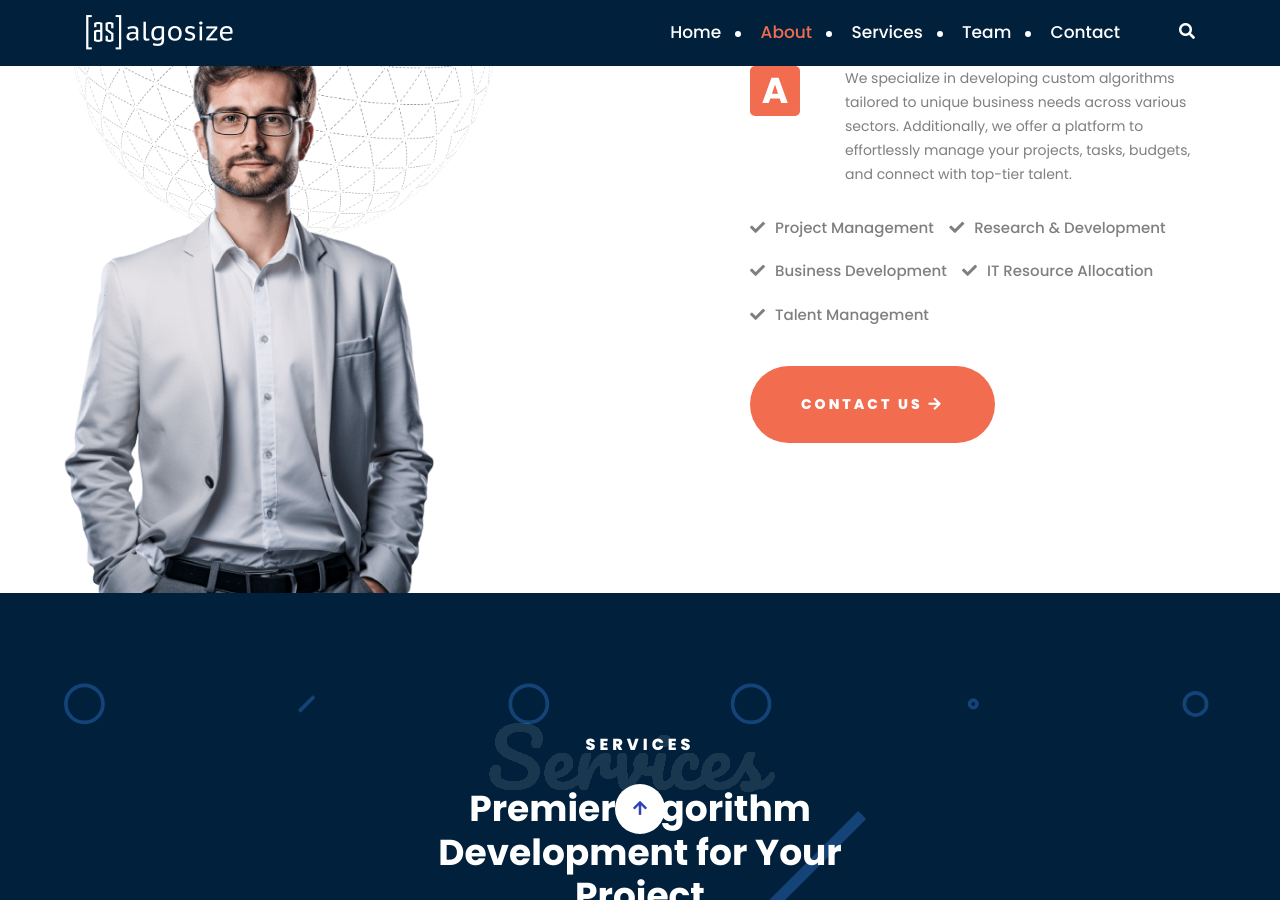
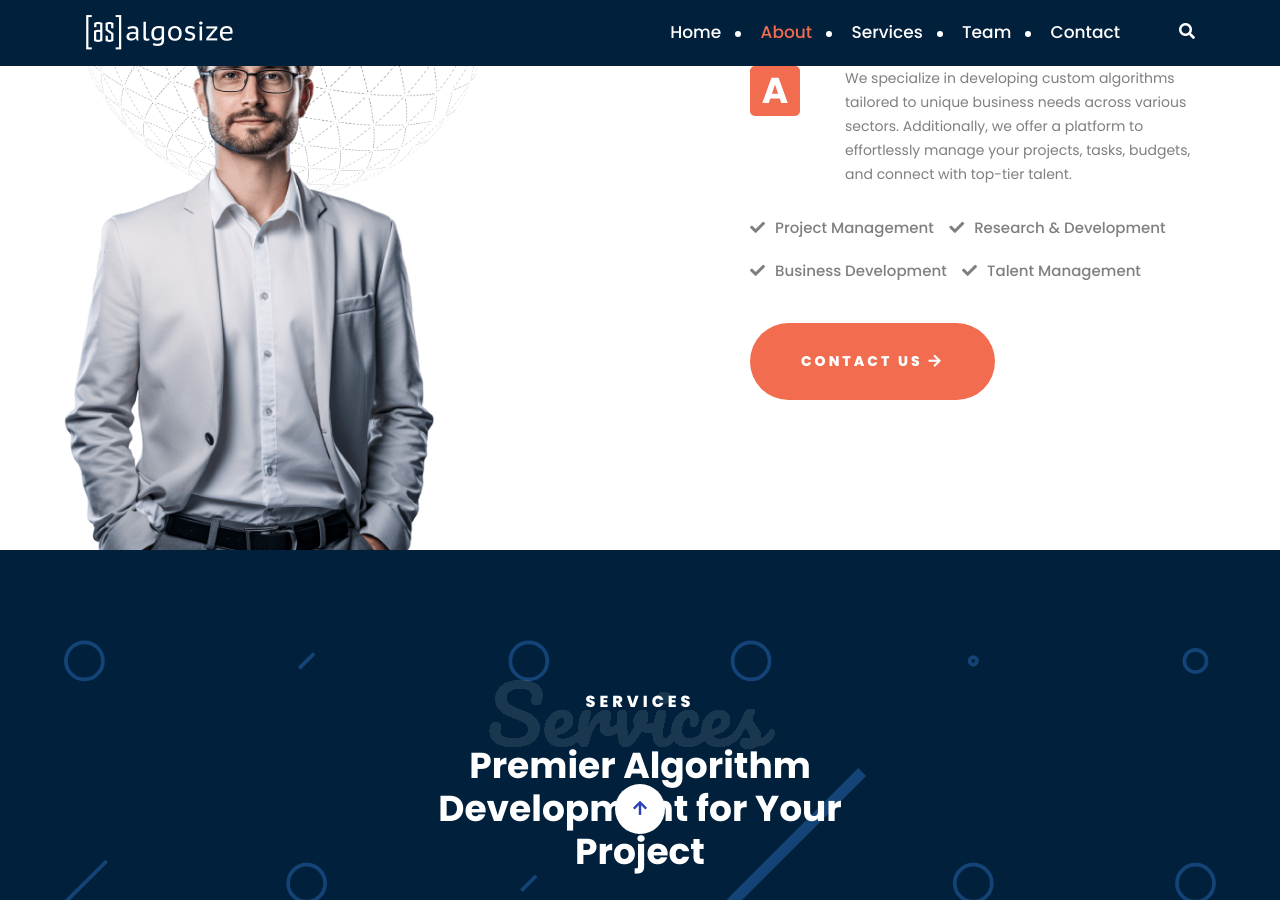
Before and after one commit to AlgoSize/website, a Jekyll site: the page built from index.html, in a window 1280 px wide and 900 px high, scrolled down 1812 px. Built offline with Jekyll 4.4.1, drawn with Linux system fonts in a browser that asks for light colours.

Commit message:
Update settings.yml

```diff
--- a/_data/settings.yml
+++ b/_data/settings.yml
@@ -78,8 +78,6 @@ abouts_settings:
       link: ""
     - item: Business Development
       link: ""
-    - item: IT Resource Allocation
-      link: ""
     - item: Talent Management
       link: ""
   button:
```
